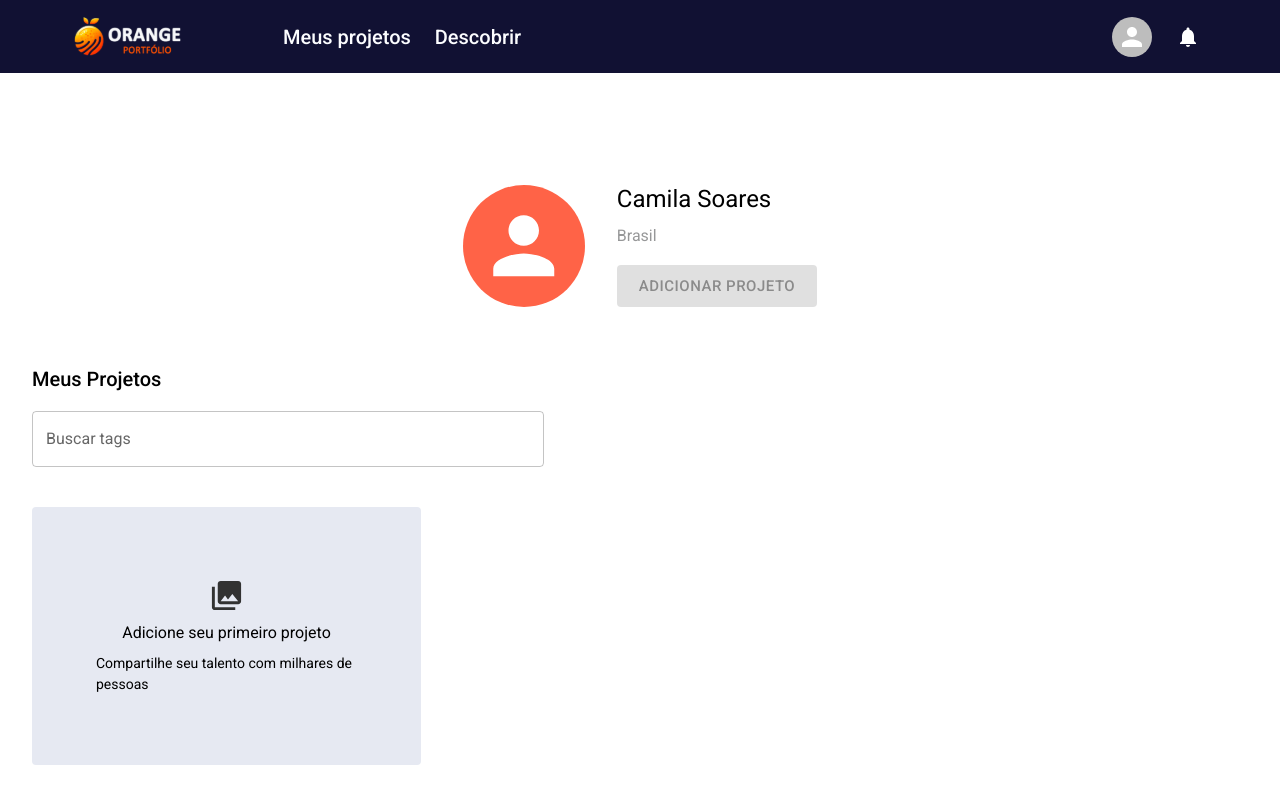
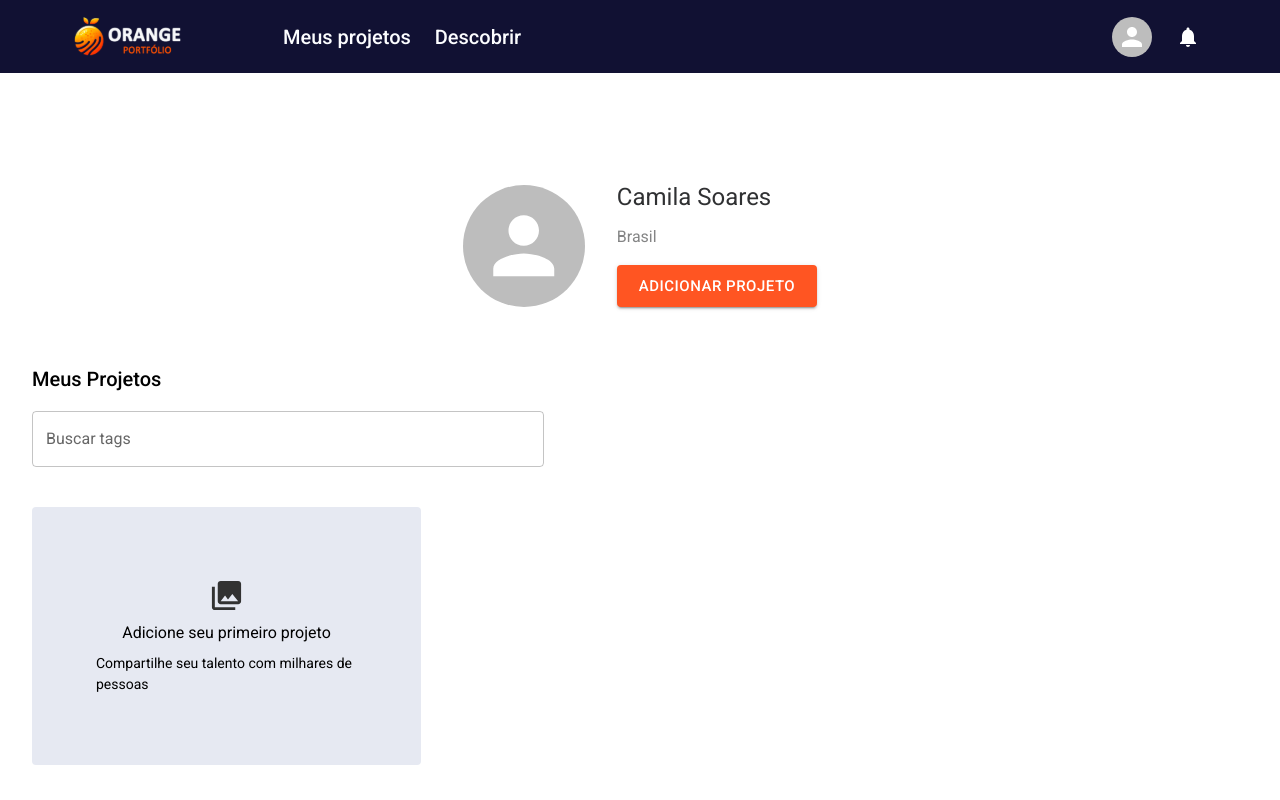
Before and after one commit to felipel7/orange-portfolio, a React (Vite) app: page / in a window 1280 px wide. Built offline with nearby package versions, Linux system fonts and the light colour scheme.

Commit message:
refactor: component name and adjust colors

```diff
--- a/src/components/UserActionPanel.tsx
+++ b/src/components/Cards/UserCard.tsx
@@ -1,8 +1,8 @@
 import { Avatar, Button, Stack, Typography } from '@mui/material';
 import { useState } from 'react';
-import ProjectFormModal from './Forms/ProjectFormModal';
+import ProjectFormModal from '../Forms/ProjectFormModal';
 
-export default function UserActionPanel() {
+export default function UserCard() {
   const [openFormModal, setOpenFormModal] = useState(false);
 
   return (
@@ -11,37 +11,44 @@ export default function UserActionPanel() {
         alignItems="center"
         gap={{ xs: 2, sm: 4 }}
         mx="auto"
+        sx={{ flexDirection: { sm: 'row' } }}
         width="fit-content"
-        sx={{ flexDirection: { sm: 'row' } }}
       >
         <Avatar
           sx={{
             height: 122,
             width: 122,
-            borderRadius: '100%',
-            background: 'tomato',
           }}
+          variant="circular"
         />
 
         <Stack
           justifyContent="space-between"
           sx={{
+            gap: { xs: 1, sm: 0 },
             height: { xs: 100, sm: 122 },
             marginLeft: { xs: 2, sm: 0 },
           }}
         >
-          <Typography variant="h4">Camila Soares</Typography>
+          <Typography
+            color="neutral.120"
+            component="h3"
+            lineHeight={1}
+            variant="h4"
+          >
+            Camila Soares
+          </Typography>
 
-          <Typography
-            lineHeight={1}
-            mb={1}
-            color="#303133"
-            sx={{ opacity: 0.5 }}
-          >
+          <Typography color="neutral.130" sx={{ opacity: 0.5 }}>
             Brasil
           </Typography>
 
-          <Button size="large" onClick={() => setOpenFormModal(true)} disabled>
+          <Button
+            color="secondary"
+            onClick={() => setOpenFormModal(true)}
+            size="large"
+            variant="contained"
+          >
             Adicionar Projeto
           </Button>
         </Stack>
--- a/src/pages/Home.tsx
+++ b/src/pages/Home.tsx
@@ -9,8 +9,8 @@ import {
   Typography,
 } from '@mui/material';
 import { useState } from 'react';
+import UserCard from '../components/Cards/UserCard';
 import ProjectFormModal from '../components/Forms/ProjectFormModal';
-import UserActionPanel from '../components/UserActionPanel';
 
 export default function HomePage() {
   const [openFormModal, setOpenFormModal] = useState(false);
@@ -20,7 +20,7 @@ export default function HomePage() {
       <Container maxWidth="xl">
         <Stack px={1}>
           <Box mt={{ xs: 7, sm: '112px' }} mb={{ xs: 5, sm: 7 }}>
-            <UserActionPanel />
+            <UserCard />
           </Box>
           <AppSearch />
 
--- a/src/theme.tsx
+++ b/src/theme.tsx
@@ -52,6 +52,8 @@ let theme = createTheme({
 
 interface CustomPaletteColor extends PaletteColor {
   '60': string;
+  '120': string;
+  '130': string;
 }
 
 theme = createTheme(theme, {
@@ -62,6 +64,8 @@ theme = createTheme(theme, {
         main: '#818388',
         light: '#A1A3AA',
         '60': '#FCFDFF',
+        '120': '#303133',
+        '130': '#0B0C0D',
       } as CustomPaletteColor,
       name: 'neutral',
     }),
```
